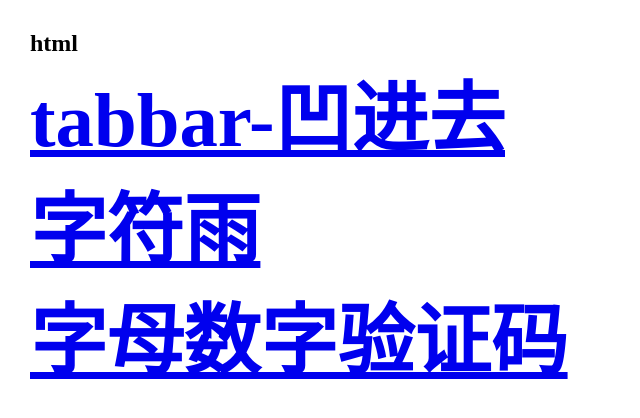
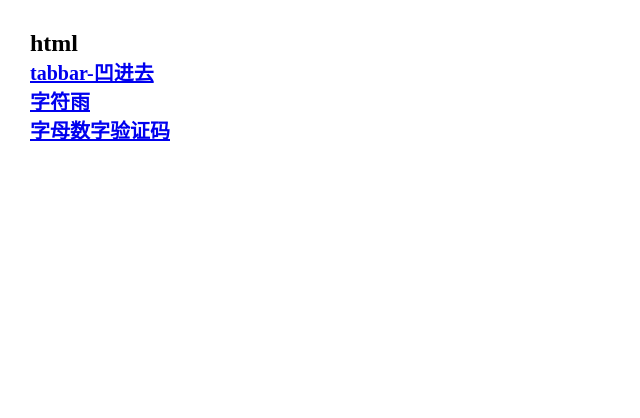
Before and after one commit to wy-service/wy-service.github.io, a plain HTML site: page index.html in a window 1280 px wide. Shown: the whole page, without its empty margins (0-640 px from the left). Drawn offline with Linux system fonts and the light colour scheme.

Commit message:
字母数字验证码

```diff
--- a/index.html
+++ b/index.html
@@ -18,7 +18,7 @@
   <body>
     <section>
       <h1>html</h1>
-      <div style="font-size: 6vw;font-weight: bold;" >
+      <div style="font-size: 20px;font-weight: bold;" >
         <p><a href="./html/tabbar/凹进去.html">tabbar-凹进去</a></p>
         <p><a href="./html/字符雨/index.html">字符雨</a></p>
         <p><a href="./html/字母数字验证码/index.html">字母数字验证码</a></p>
```
